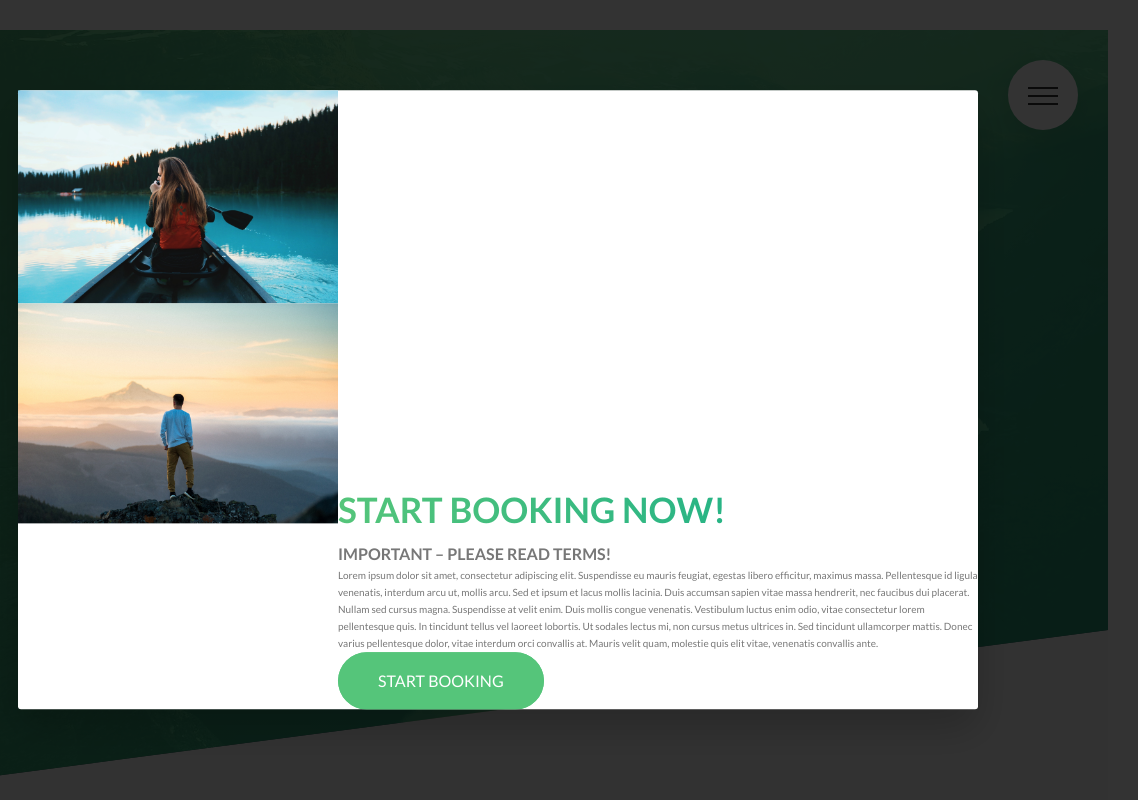
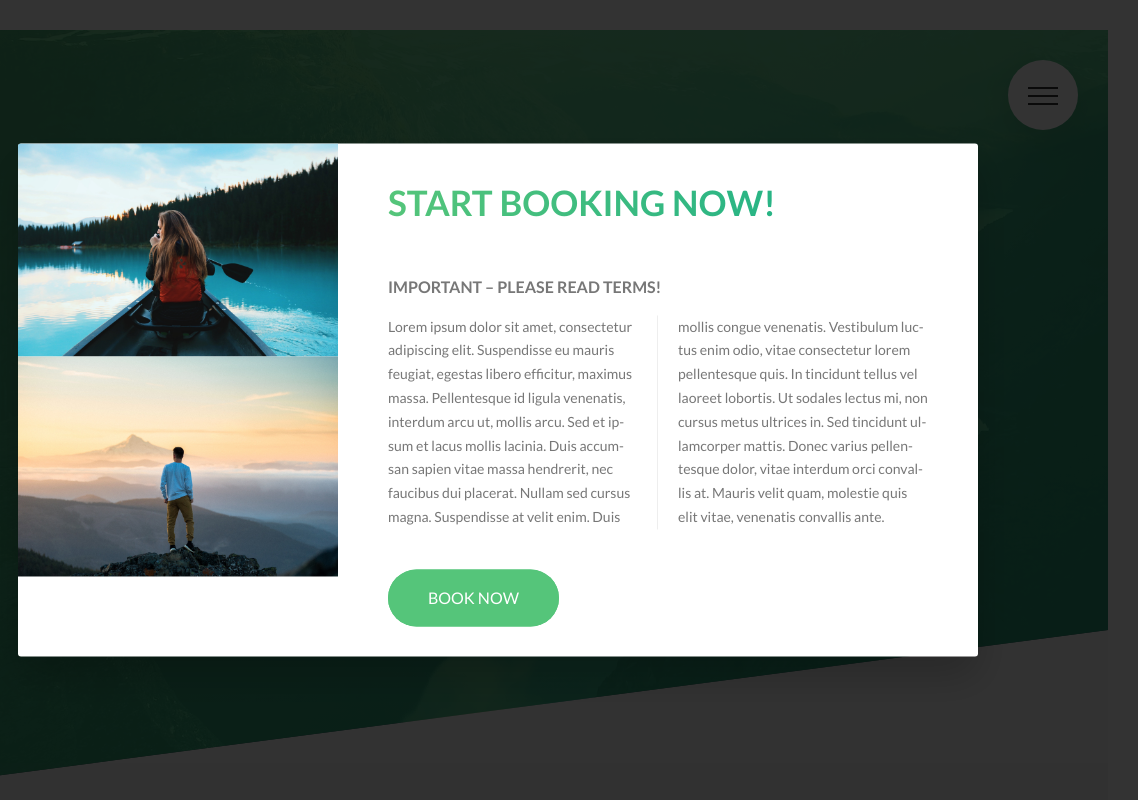
Before and after one commit to RafiaZ/NatureTours.github.io, a website: page index.html in a window 1280 px wide. Shown: the top 800 px of the page, 142-1280 px from the left. Drawn offline with Linux system fonts and the light colour scheme.

Commit message:
finish popup

```diff
--- a/index.html
+++ b/index.html
@@ -436,12 +436,12 @@
         </div>
 
         <div class="popup__right">
-           <h2 class="heading-secondary">Start booking now!</h2>
-           <h3 class="heading-tertiary">Important &ndash; Please read terms!</h3>
+           <h2 class="heading-secondary u-margin-bottom-medium">Start booking now!</h2>
+           <h3 class="heading-tertiary u-margin-botton-small">Important &ndash; Please read terms!</h3>
            <p class="popup__text">
             Lorem ipsum dolor sit amet, consectetur adipiscing elit. Suspendisse eu mauris feugiat, egestas libero efficitur, maximus massa. Pellentesque id ligula venenatis, interdum arcu ut, mollis arcu. Sed et ipsum et lacus mollis lacinia. Duis accumsan sapien vitae massa hendrerit, nec faucibus dui placerat. Nullam sed cursus magna. Suspendisse at velit enim. Duis mollis congue venenatis. Vestibulum luctus enim odio, vitae consectetur lorem pellentesque quis. In tincidunt tellus vel laoreet lobortis. Ut sodales lectus mi, non cursus metus ultrices in. Sed tincidunt ullamcorper mattis. Donec varius pellentesque dolor, vitae interdum orci convallis at. Mauris velit quam, molestie quis elit vitae, venenatis convallis ante.
            </p>
-           <a href="#" class="btn btn--green">Start Booking</a>
+           <a href="#" class="btn btn--green">Book Now</a>
         </div>
       </div>
     </div>
--- a/sass/components/_popup.scss
+++ b/sass/components/_popup.scss
@@ -16,6 +16,7 @@
         box-shadow: 0 2rem 4rem rgba($color-black,.2);
         border-radius: 3px;
         display: table;
+        overflow: hidden;
     }
 
     &__left{
@@ -25,6 +26,8 @@
     &__right{
         width: 66.666667%;
         display: table-cell;
+        vertical-align: middle;
+        padding: 3rem 5rem;
     }
     &__img{
 
@@ -33,7 +36,11 @@
     }
 
     &__text{
-
-
+      font-size: 1.4rem;
+      margin-bottom: 4rem;
+    column-count: 2;
+    column-gap: 4rem;
+    column-rule:1px solid $color-grey-light-2 ;
+    hyphens: auto;
     }
 }
```
Also changed, not shown: css/style.css.
